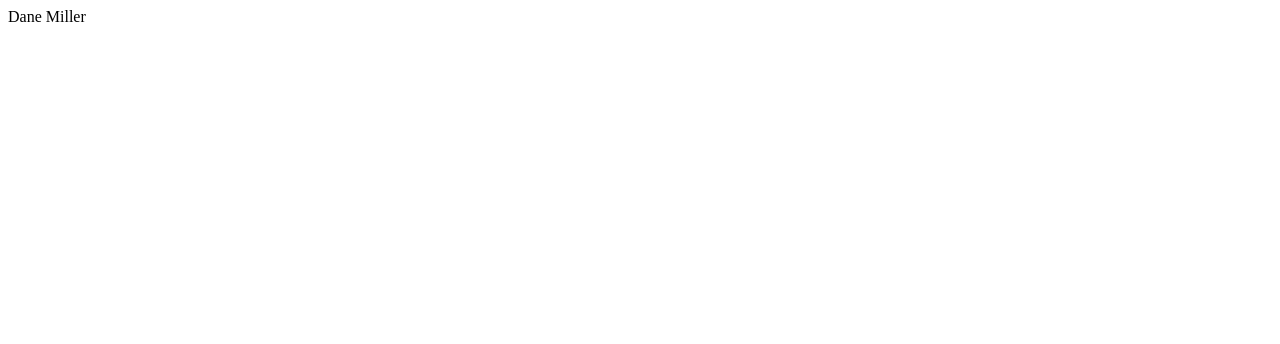
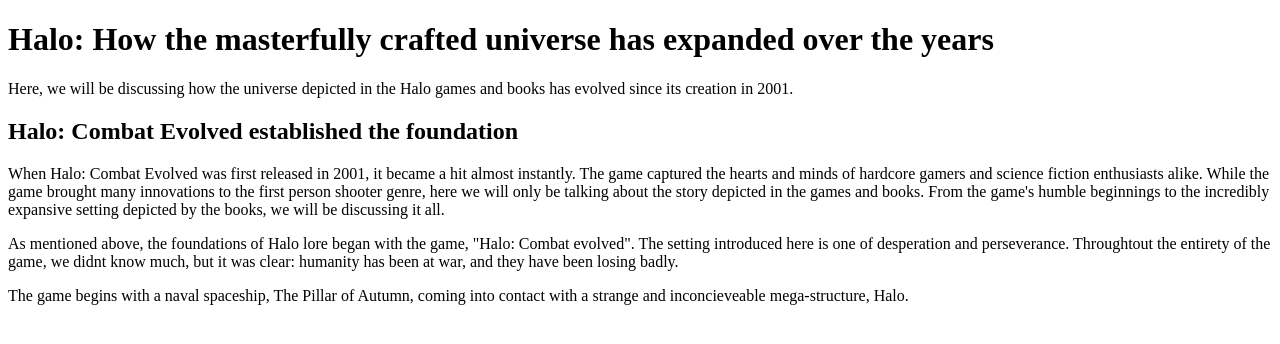
Before and after one commit to Dane-M1191/html-me-something, a plain HTML site: page index.html in a window 1280 px wide. Drawn offline with Linux system fonts and the light colour scheme.

Commit message:
Made changes to index.html

```diff
--- a/index.html
+++ b/index.html
@@ -1 +1,22 @@
-<p>Dane Miller</p>
+<!DOCTYPE html>
+
+<html>
+   <head>
+      <title>The Evolution of Halo</title>
+   </head>
+
+   <body>
+       <header>
+           <h1>Halo: How the masterfully crafted universe has expanded over the years</h1>
+           <p>Here, we will be discussing how the universe depicted in the Halo games and books has evolved since its creation in 2001.</p>
+       </header>
+       <main>
+           <article>
+                <h2>Halo: Combat Evolved established the foundation</h2>
+                <p>When Halo: Combat Evolved was first released in 2001, it became a hit almost instantly. The game captured the hearts and minds of hardcore gamers and science fiction enthusiasts alike. While the game brought many innovations to the first person shooter genre, here we will only be talking about the story depicted in the games and books. From the game's humble beginnings to the incredibly expansive setting depicted by the books, we will be discussing it all.</p>
+                <p>As mentioned above, the foundations of Halo lore began with the game, "Halo: Combat evolved". The setting introduced here is one of desperation and perseverance. Throughtout the entirety of the game, we didnt know much, but it was clear: humanity has been at war, and they have been losing badly.</p>
+                <p>The game begins with a naval spaceship, The Pillar of Autumn, coming into contact with a strange and inconcieveable mega-structure, Halo. </p>
+           </article>
+       </main>
+   </body>
+</html>
```
